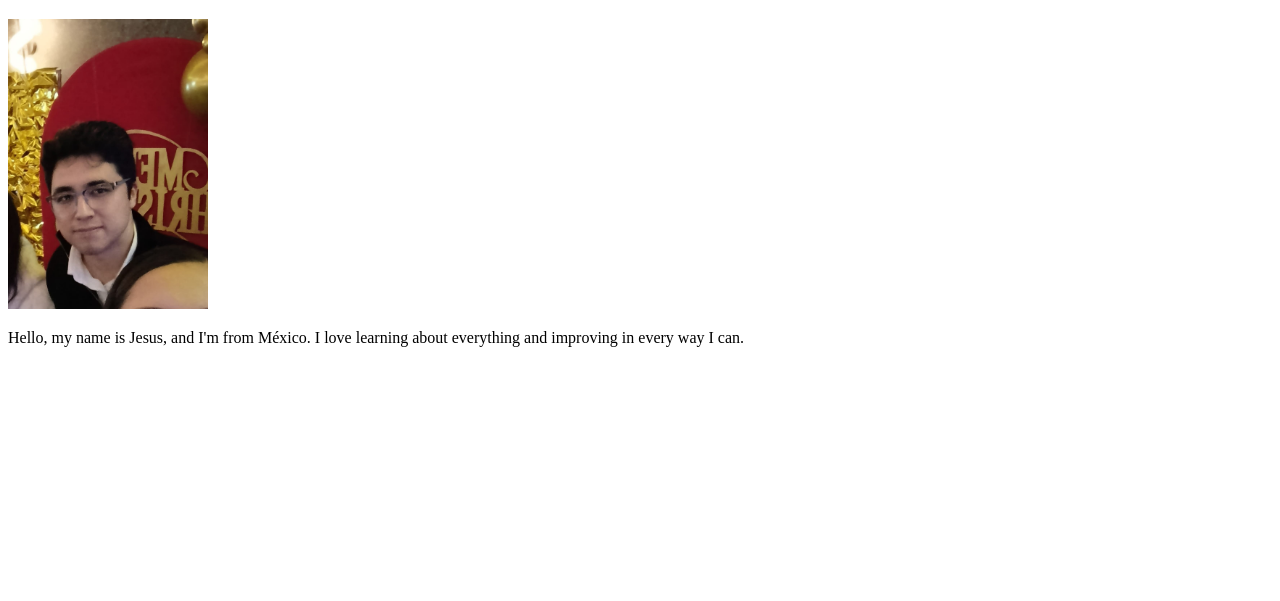
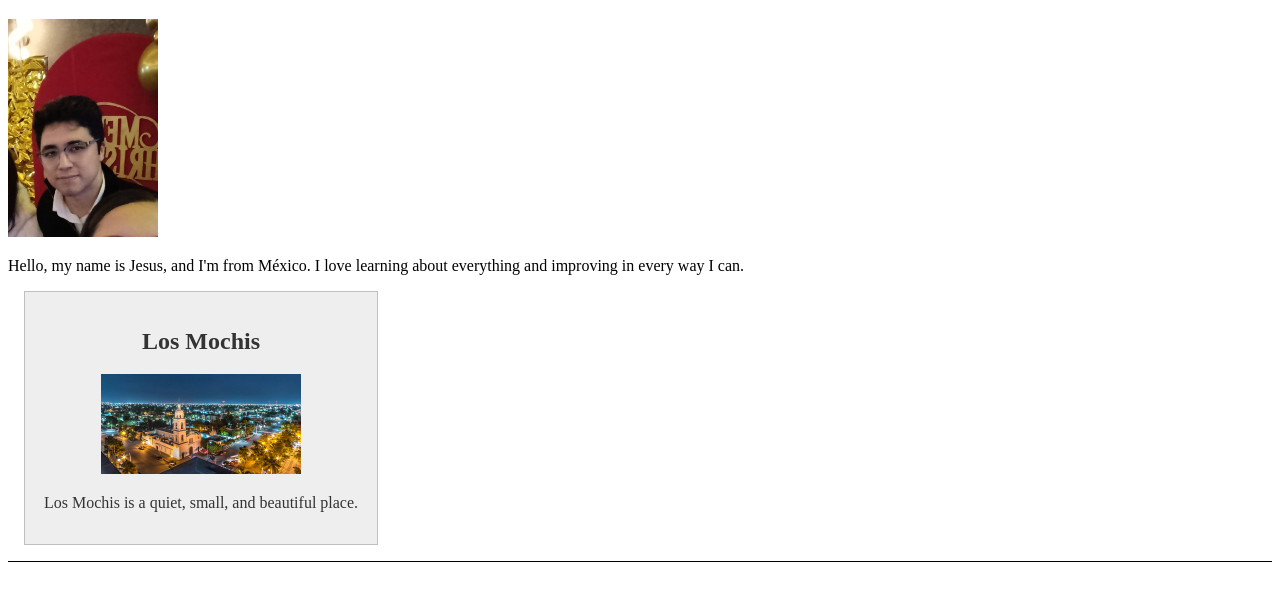
Before and after one commit to ferzpd/wdd130, a plain HTML site: page index.html in a window 1280 px wide. Shown: the part 87-688 px from the top of the page. Drawn offline with Linux system fonts and the light colour scheme.

Commit message:
css applied

```diff
--- /dev/null
+++ b/MyProfil.css
@@ -0,0 +1,30 @@
+main {
+max-width: 840px;
+}
+main img{
+width: 150px;
+height: auto;
+
+}
+aside {
+width: 20rem;
+margin: 1rem;
+border: 1px solid rgb(0 0 0 /0.2);
+padding: 1rem;
+background-color: #eee;
+color: #333;
+text-align: center;
+}
+aside img {
+width: 200px;
+height: auto;
+}
+
+p {
+    padding: 0;
+}
+footer {
+    margin-top: 15px;
+    border-top: 1px solid #000;
+    text-align: center;
+}
--- a/index.html
+++ b/index.html
@@ -5,6 +5,9 @@
     <meta charset="UTF-8">
     <meta name="viewport" content="width=device-width, initial-scale=1.0">
     <title> Jesus Fernando Zepeda Valenzuela | WDD 130 </title>
+    <metan name="description" content="This is my first hompage in the current courses in BYU Pathway Worldwide.">
+        <meta name="author" content="Jesus Fernando Zepeda Valenzuela">
+        <link rel="stylesheet" href="MyProfil.css">
 </head>
 
 <body>
@@ -23,5 +26,13 @@
     </main>
 
 </body>
+<aside>
+    <h2>Los Mochis</h2>
+    <img src="images\Los-Mochis.jpg" alt="Los Mochis">
+    <p>Los Mochis is a quiet, small, and beautiful place.</p>
+</aside>
+<footer>
+
+</footer>
 
 </html>
```
Also changed, not shown: images/Los-Mochis.jpg (added).
